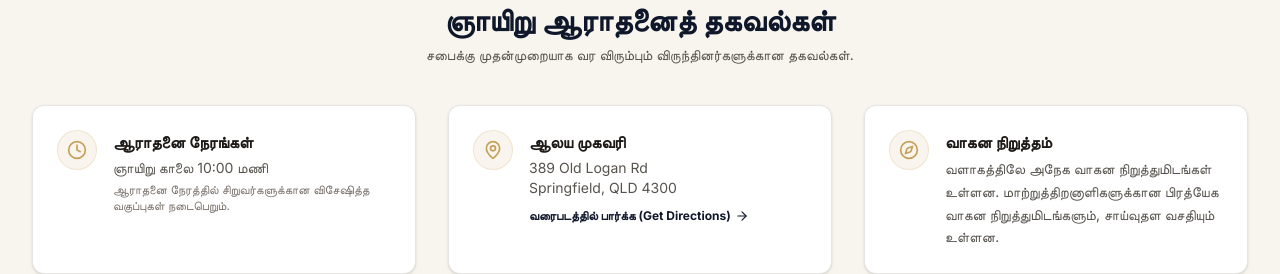
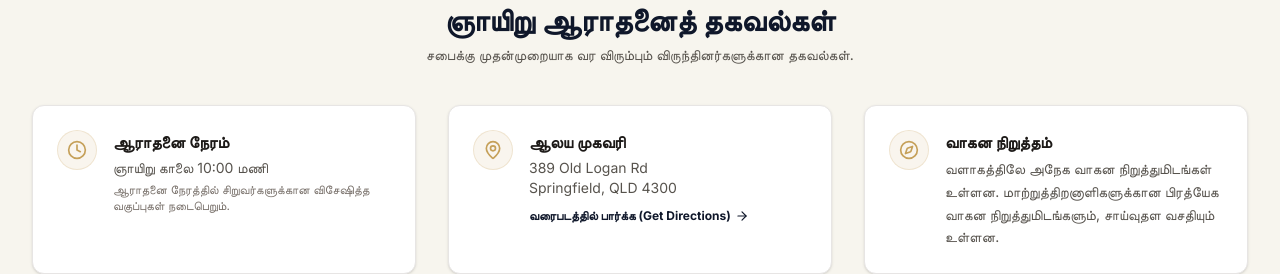
Before and after one commit to vaarthai-sketch/website, a Next.js app: page / in a window 1280 px wide. Shown: the part 1560-1834 px from the top of the page. Built offline with nearby package versions, Linux system fonts and the light colour scheme; a web font is replaced by a local one.

Commit message:
Replace ஆராதனை நேரங்கள் with ஆராதனை நேரம் on home page

```diff
--- a/src/app/page.tsx
+++ b/src/app/page.tsx
@@ -165,7 +165,7 @@ export default function HomePage() {
                 <Clock className="w-5 h-5" />
               </div>
               <div className="space-y-1">
-                <h3 className="font-serif font-bold text-stone-900">ஆராதனை நேரங்கள்</h3>
+                <h3 className="font-serif font-bold text-stone-900">ஆராதனை நேரம்</h3>
                 <p className="text-sm text-stone-600">ஞாயிறு காலை 10:00 மணி</p>
                 <p className="text-xs text-stone-500">ஆராதனை நேரத்தில் சிறுவர்களுக்கான விசேஷித்த வகுப்புகள் நடைபெறும்.</p>
               </div>
```
